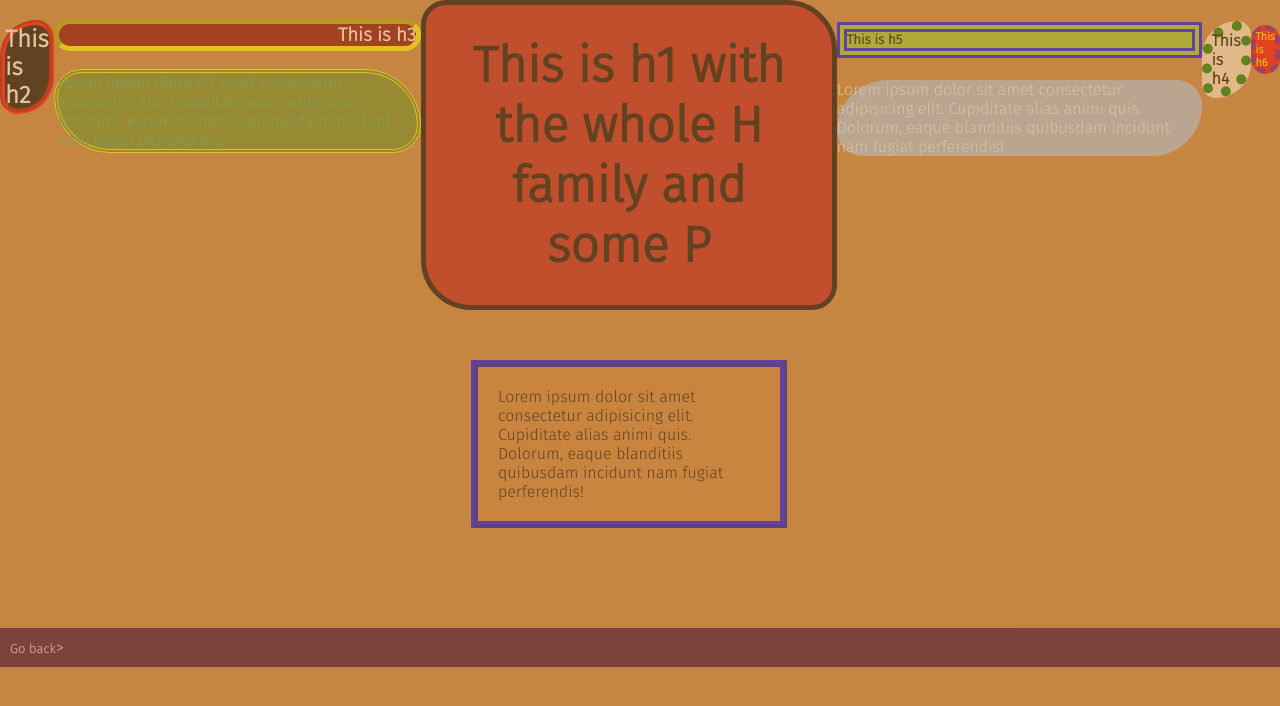
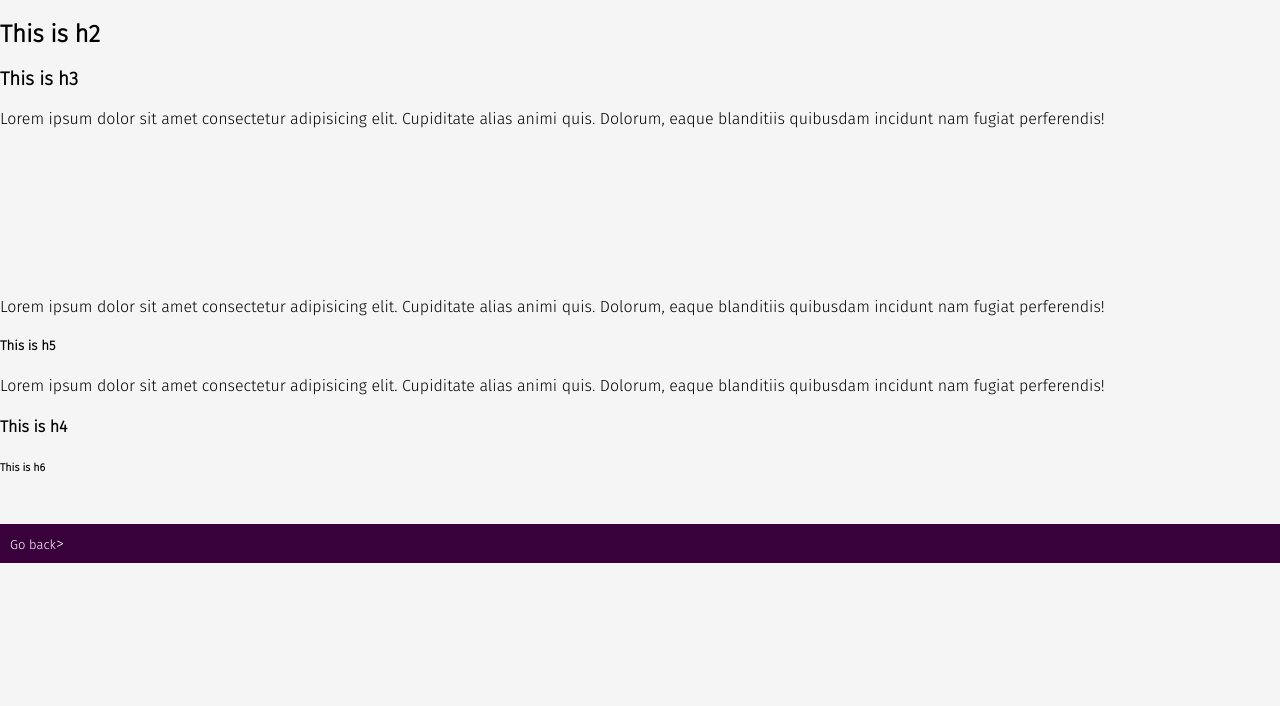
Before and after one commit to mikael-kodehode/pltable, a plain HTML site: page h1-h6-3xp.html in a window 1280 px wide. Drawn offline with Linux system fonts and the light colour scheme.

Commit message:
removed h1 stuff

```diff
--- a/css/style.css
+++ b/css/style.css
@@ -109,65 +109,3 @@ li p {
 .team {
     text-align: left;
 }
-/* h1-h6-3xp stuff */
-.body {
-    background-color: #C68642;
-    opacity: 0.5;
-}
-.container {
-    display: flex;
-}
-.container h1 {
-    border: 5px solid black;
-    border-radius: 25px 50px;
-    color: black;
-    background-color: rgb(189, 25, 25);
-}
-.container h2 {
-    border: 5px groove red;
-    border-radius: 40px 20px;
-    background-color: black;
-    color: white;
-}
-.container h3 {
-    border: 5px inset yellow;
-    border-radius: 20px;
-    background-color: maroon;
-    color: white;
-    text-align: right;
-}
-.container h4 {
-    border: 10px dotted green;
-    border-radius: 50px 20px;
-    background-color: blanchedalmond
-}
-.container h5 {
-    border: 10px double blue;
-    background-color: yellowgreen
-}
-.container h6 {
-    border: 5px dashed purple;
-    border-radius: 32px;
-    background-color: red;
-    color: yellow;
-}
-#p1 {
-    background-color:peru;
-    margin: 50px;
-    padding: 20px;
-    border: 7px ridge blue;
-}
-#p2 {
-    background-color:olivedrab;
-    color:mediumseagreen;
-    border-radius: 30px 60px;
-    border: 4px double yellow;
-}
-#p3 {
-    background-color:lightsteelblue;
-    color:lightcyan;
-    border-radius: 60px 30px;
-    border: 2px hidden black;
-}
-/* border thickness, border style, border color,
-    border radius. Allign the text into center. */
```
